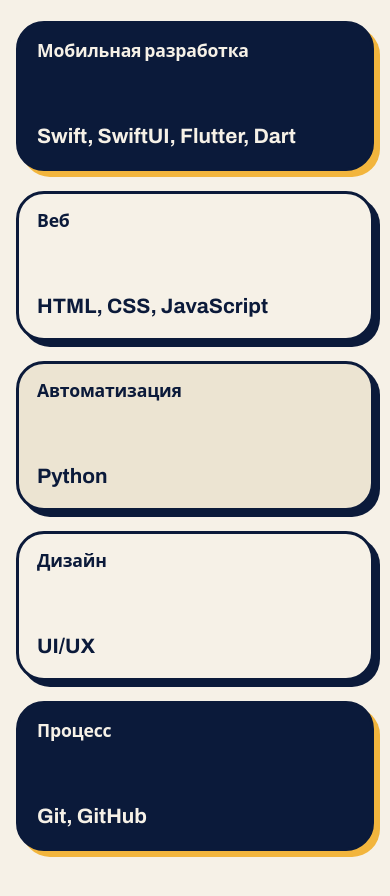
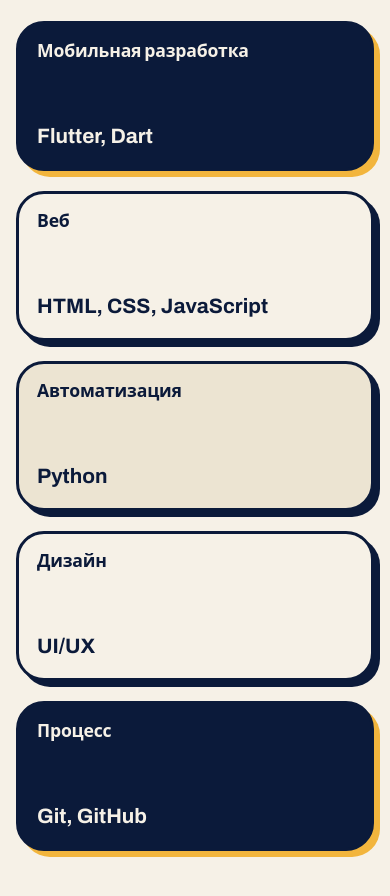
Before and after one commit to eugggeneee/eugggeneee, a plain HTML site: page index.html in a window 390 px wide. Shown: the part 2764-3660 px from the top of the page. Drawn offline with Linux system fonts and the light colour scheme.

Commit message:
content: simplify mobile toolkit
Remove Swift and SwiftUI from the mobile stack, leaving Flutter and Dart.

```diff
--- a/index.html
+++ b/index.html
@@ -124,7 +124,7 @@
     <div class="wrap">
       <h2 data-en="Toolkit">Стек</h2>
       <div class="stack">
-        <div class="card card--ink"><h3 data-en="Mobile">Мобильная разработка</h3><p>Swift, SwiftUI, Flutter, Dart</p></div>
+        <div class="card card--ink"><h3 data-en="Mobile">Мобильная разработка</h3><p>Flutter, Dart</p></div>
         <div class="card"><h3 data-en="Web">Веб</h3><p>HTML, CSS, JavaScript</p></div>
         <div class="card card--sand"><h3 data-en="Automation">Автоматизация</h3><p>Python</p></div>
         <div class="card"><h3 data-en="Design">Дизайн</h3><p>UI/UX</p></div>
```
